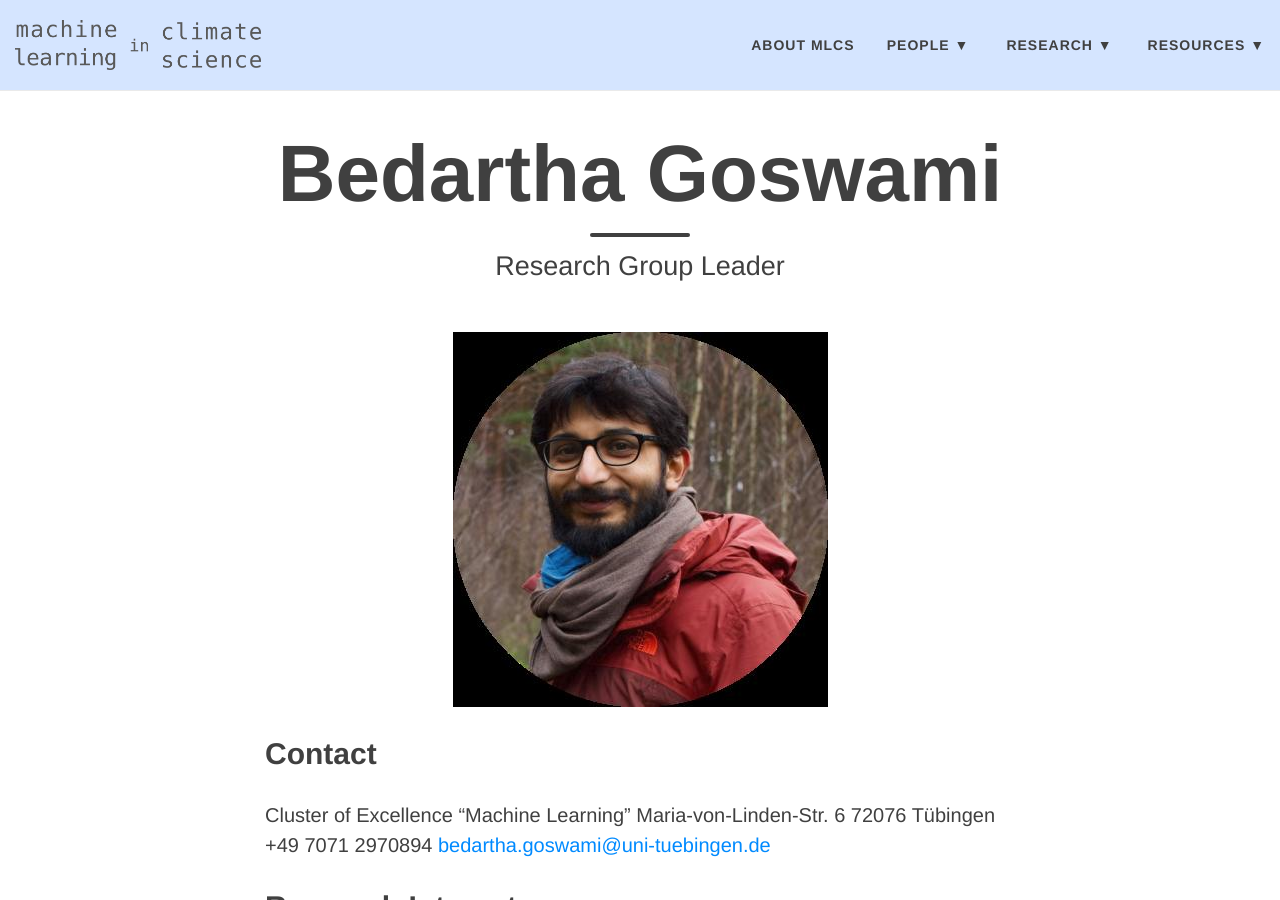
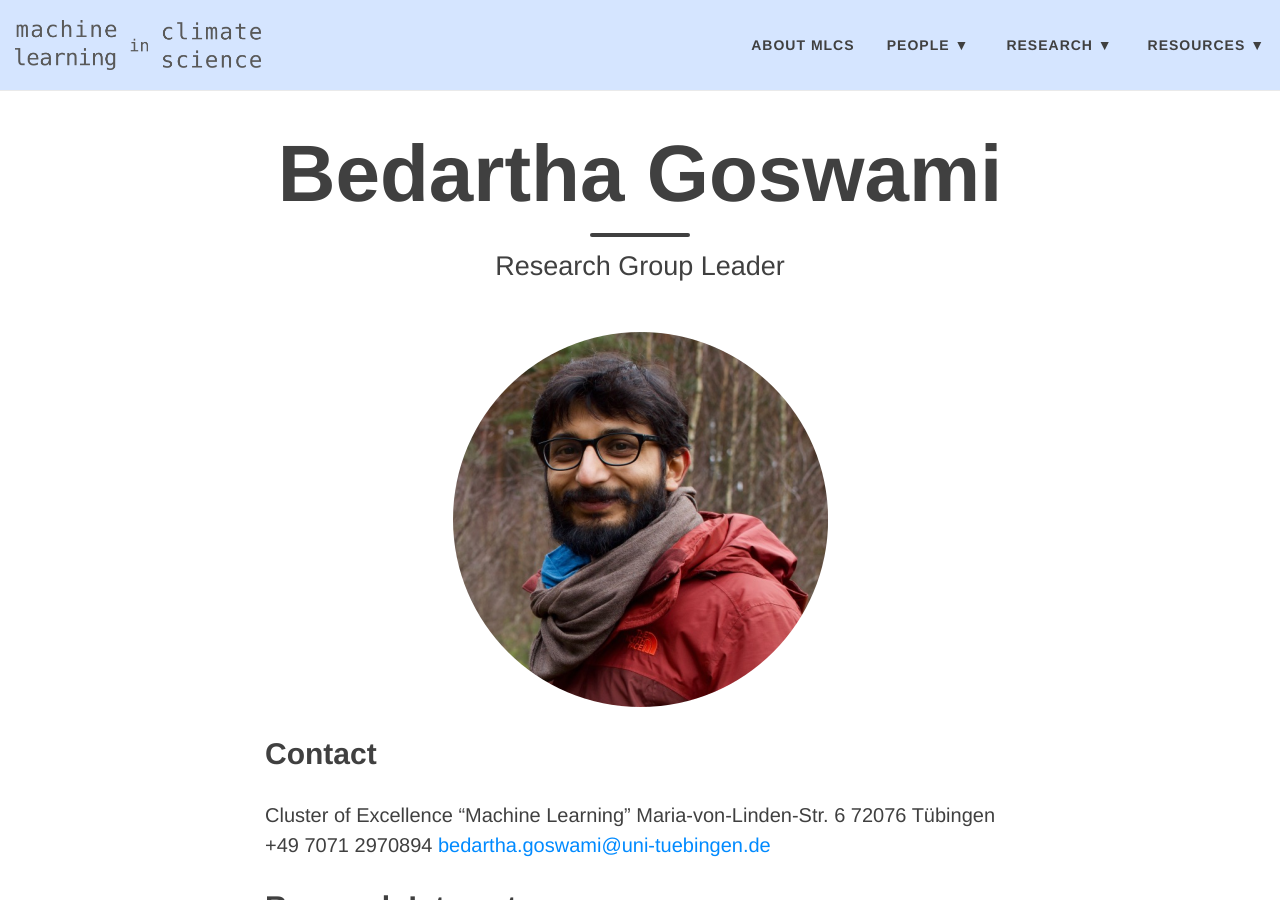
Before and after one commit to mlcs/mlcs.github.io, a Jekyll site: the page built from people/goswami.md, in a window 1280 px wide and 900 px high. Built offline with Jekyll 4.4.1, drawn with Linux system fonts in a browser that asks for light colours; nearby versions of some CDN libraries.

Commit message:
replaced jpeg by png

```diff
--- a/people/goswami.md
+++ b/people/goswami.md
@@ -3,7 +3,7 @@ layout: page
 title: Bedartha Goswami
 subtitle: Research Group Leader
 ---
-![BG-ProfilePic](/img/bg_profile_pic.jpeg){: width=150px .center-block :}
+![BG-ProfilePic](/img/bg_profile_pic.png){: width=125px .center-block :}
 
 ## Contact
 Cluster of Excellence "Machine Learning"
```
Also changed, not shown: img/bg_profile_pic.jpeg (deleted), img/bg_profile_pic.png (added).
